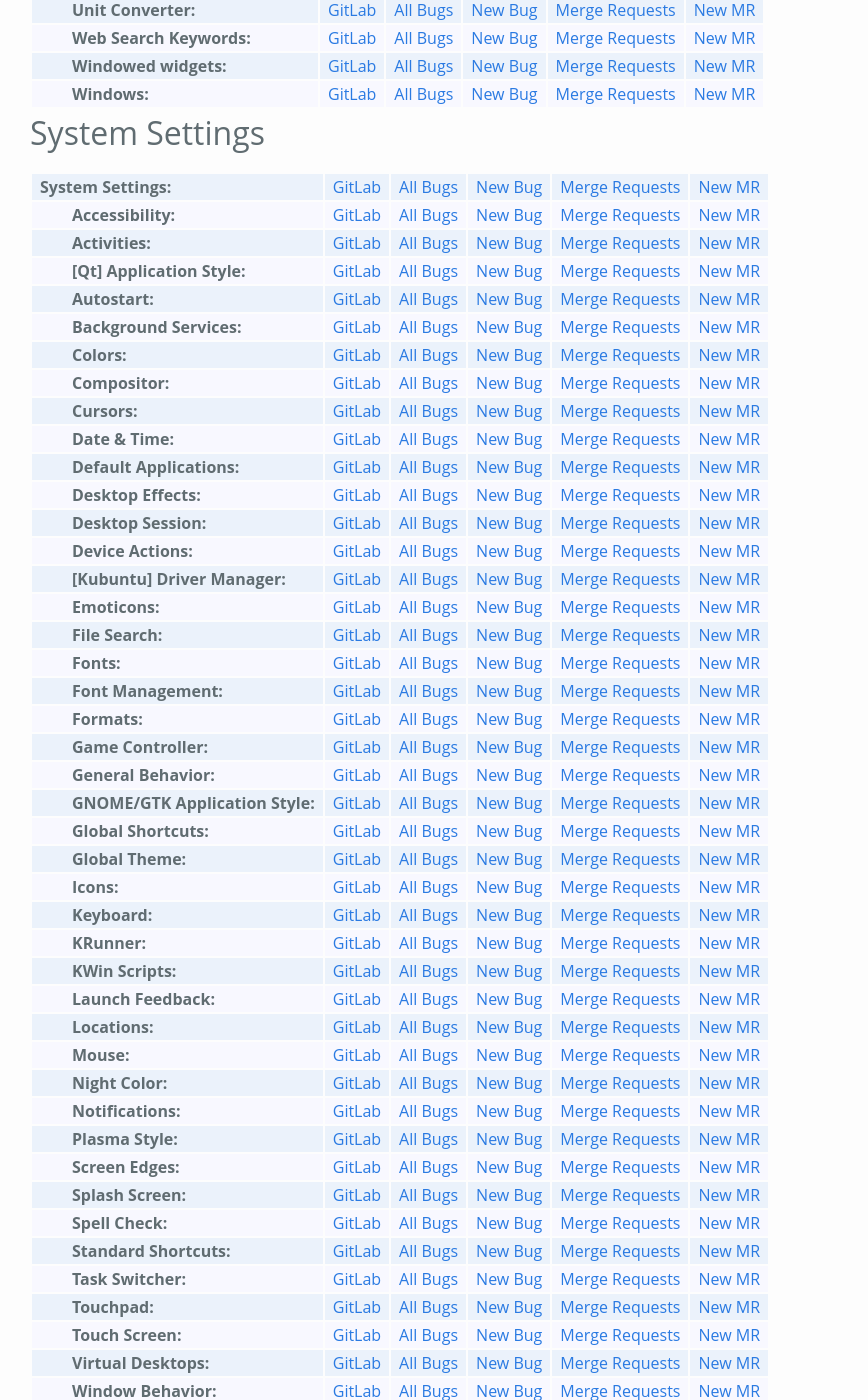
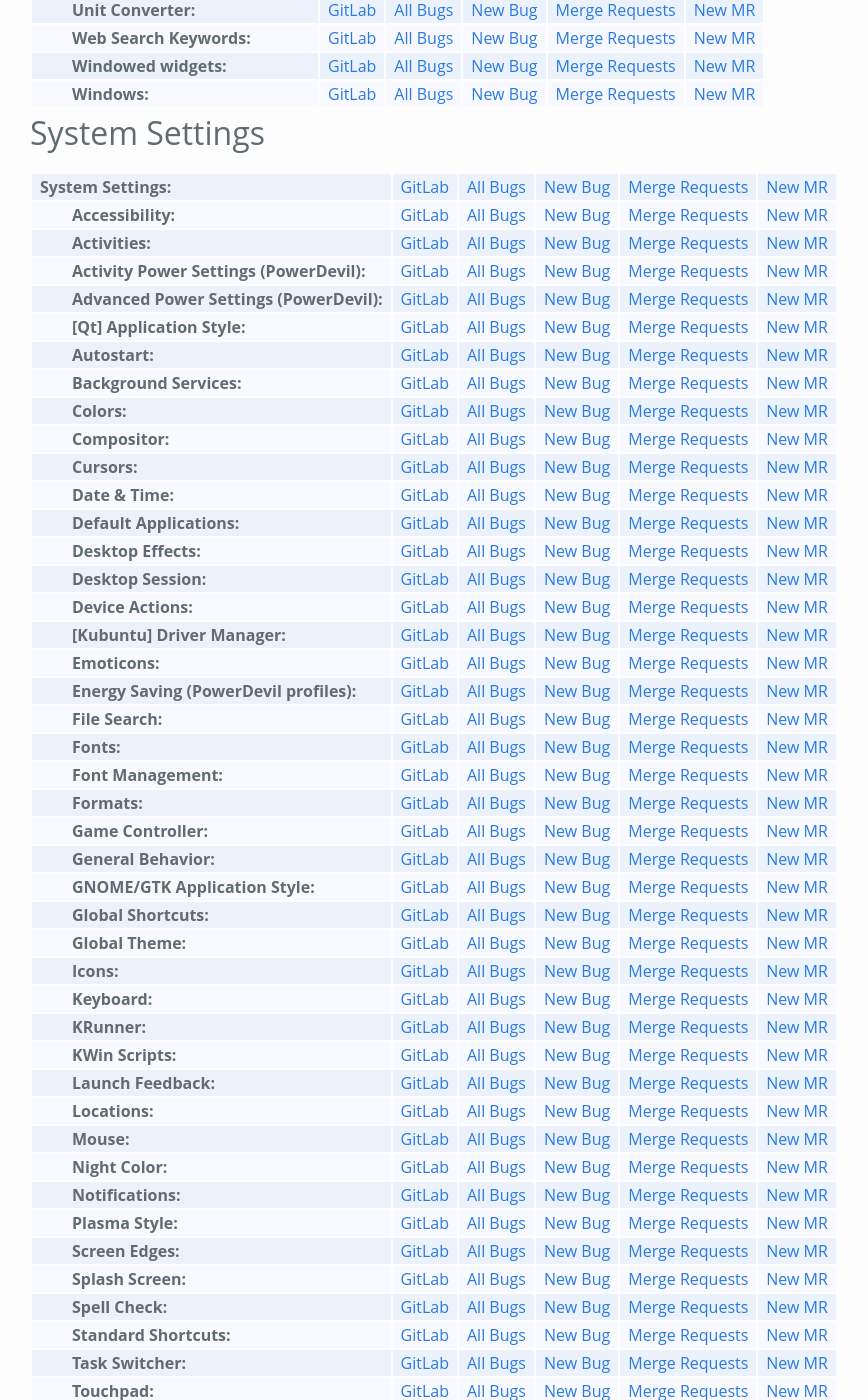
Before and after one commit to Zren/zren.github.io, a Jekyll site: the page built from kde_repos.md, in a window 1280 px wide and 1400 px high, scrolled down 4743 px. Shown: the whole window, without its empty margins (0-868 px from the left). Built offline with Jekyll 4.4.1, drawn with Linux system fonts in a browser that asks for light colours; comment, search, counter and statistics services are not loaded; some of the changed text lies outside the part shown.

Commit message:
Add PowerDevil KCMs and KInfoCenter Energy KCM

```diff
--- a/kde_repos.md
+++ b/kde_repos.md
@@ -1309,6 +1309,24 @@
 		%}
 	</tr>
 	<tr class="indent">
+		{% include kdeRepo.html
+			repoName='Activity Power Settings (PowerDevil)'
+			gitlabGroup='plasma'
+			gitRepo='powerdevil'
+			gitPath='kcmodule/activities'
+			product='systemsettings&component=kcm_powerdevil'
+		%}
+	</tr>
+	<tr class="indent">
+		{% include kdeRepo.html
+			repoName='Advanced Power Settings (PowerDevil)'
+			gitlabGroup='plasma'
+			gitRepo='powerdevil'
+			gitPath='kcmodule/global'
+			product='systemsettings&component=kcm_powerdevil'
+		%}
+	</tr>
+	<tr class="indent">
 		{% include kdeRepoDesktop.html
 			repoName='[Qt] Application Style'
 			gitPath='kcms/style'
@@ -1401,6 +1419,15 @@
 		%}
 	</tr>
 	<tr class="indent">
+		{% include kdeRepo.html
+			repoName='Energy Saving (PowerDevil profiles)'
+			gitlabGroup='plasma'
+			gitRepo='powerdevil'
+			gitPath='kcmodule/profiles'
+			product='systemsettings&component=kcm_powerdevil'
+		%}
+	</tr>
+	<tr class="indent">
 		{% include kdeRepoDesktop.html
 			repoName='File Search'
 			gitPath='kcms/baloo'
@@ -1609,6 +1636,30 @@
 			repoName='Window Decorations'
 			gitPath='kcmkwin/kwindecoration'
 			product='systemsettings&component=kcm_kwindecoration'
+		%}
+	</tr>
+</table>
+
+
+## KInfoCenter
+
+<table class="repolist">
+	<tr>
+		{% include kdeRepo.html
+			repoName='KInfoCenter'
+			gitlabGroup='plasma'
+			gitRepo='kinfocenter'
+			product='kinfocenter'
+		%}
+	</tr>
+	<tr class="indent">
+		{% include kdeRepo.html
+			repoName='Energy'
+			gitlabGroup='plasma'
+			gitRepo='kinfocenter'
+			product='kinfocenter'
+			gitPath='Modules/energy'
+			product='kinfocenter&component=Energy%20Information'
 		%}
 	</tr>
 </table>
```
